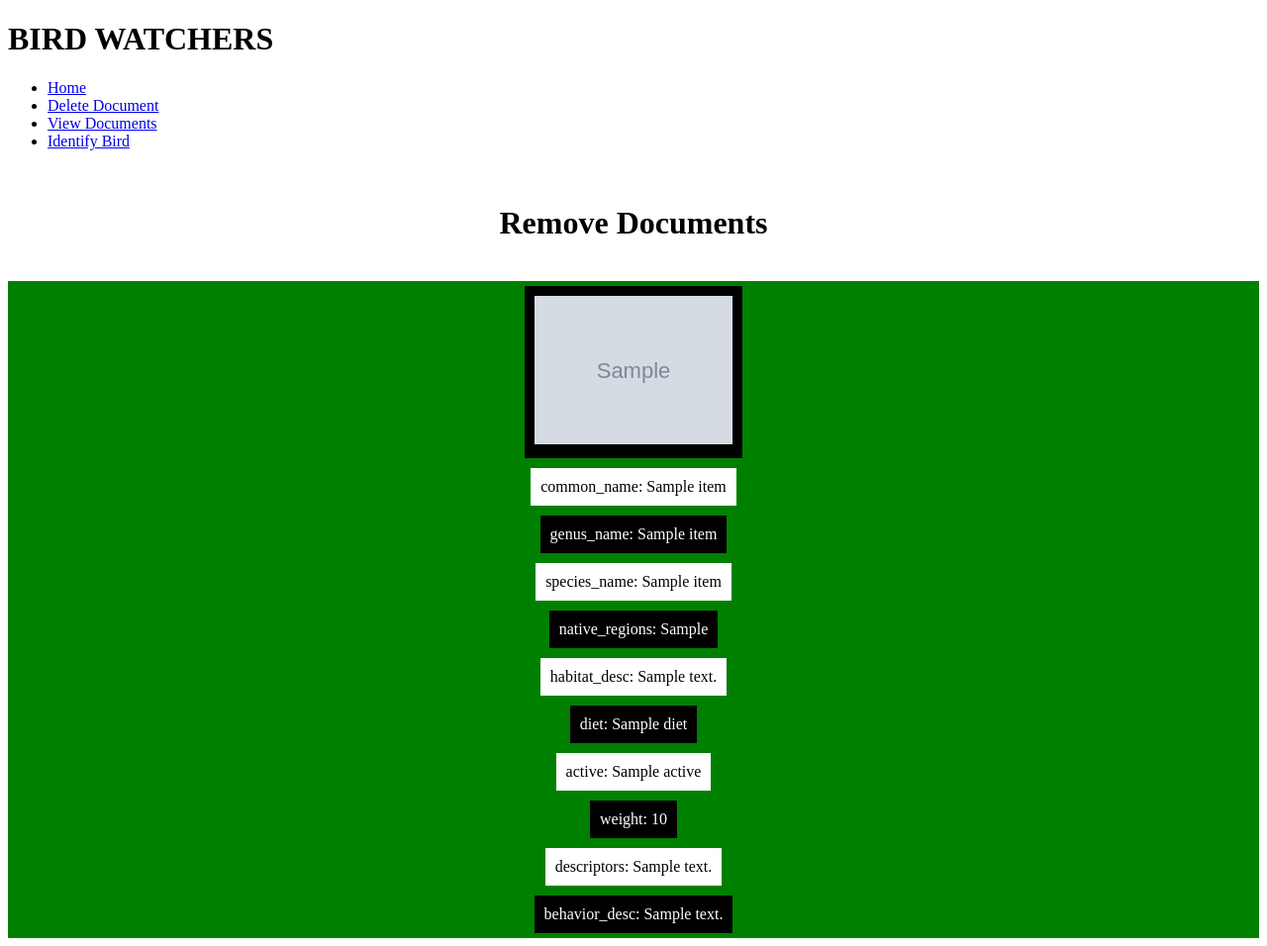
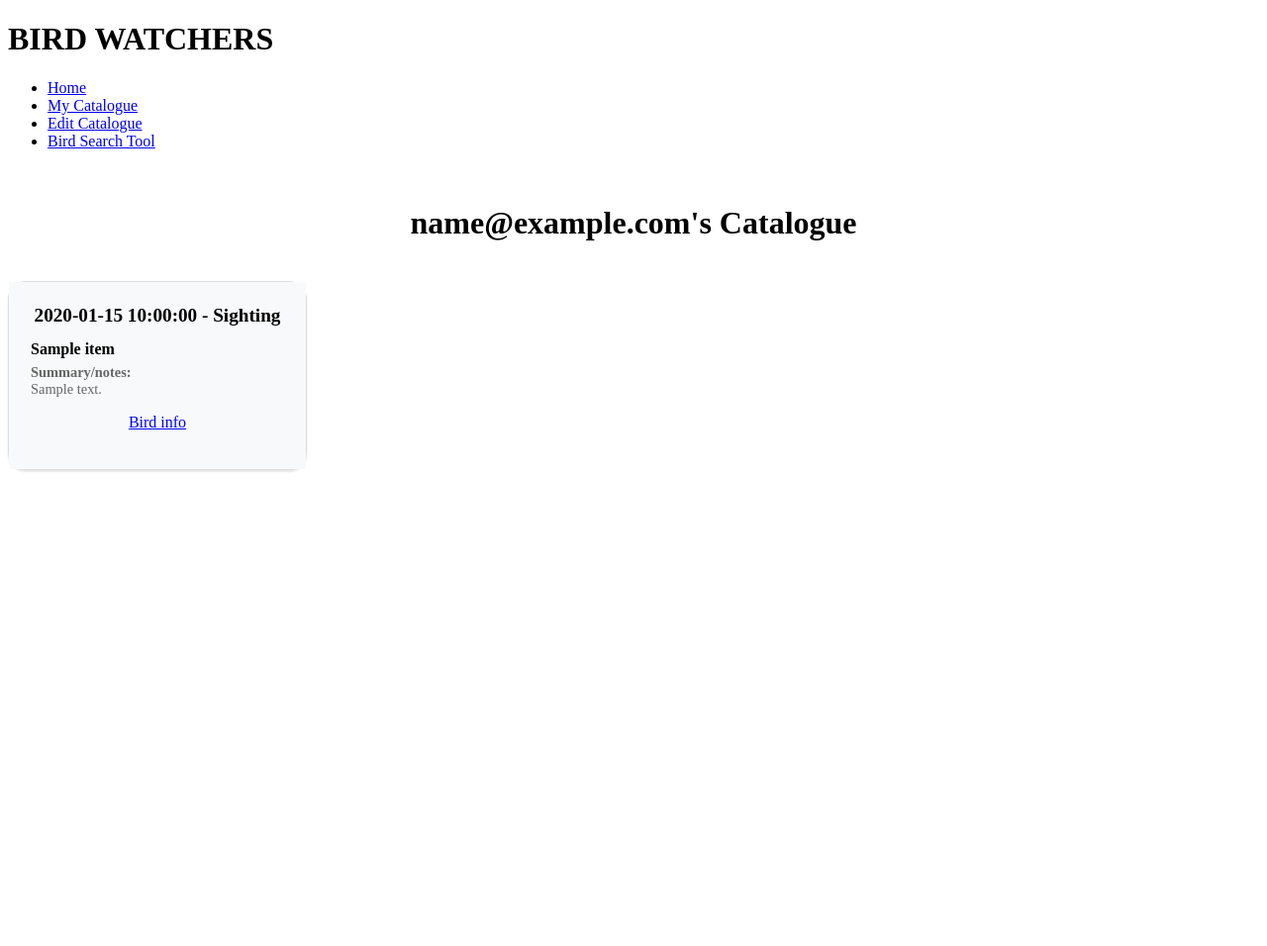
Before and after one commit to ChristianAlameda/BirdWatchers, a Flask app: page /view in a window 1280 px wide. Shown: the whole page at 99% size. After the commit the page ends 477 px from the top, so only its background shows below. Run offline with Flask 3, Linux system fonts and the light colour scheme; grey boxes marked "Sample" are stand-in pictures; a database or web service that is not in the repository returns one stand-in record (values such as "Sample title").

Commit message:
CSS overhaul for view.html, rem.html, results.html, and add_details.html. Implemented functionality for adding user notes/summary and date specification for a particular sighting with method add_details().

```diff
--- a/app.py
+++ b/app.py
@@ -10,39 +10,39 @@ from bson import ObjectId
 
 class MyFlaskApp:
     def __init__(self):
+        # GLOBAL VARS
         self.curr_email = ''
+        self.selected_result = ''
+
         # Initialize Flask app
         self.app = Flask(__name__, static_url_path='/static')   # COLE - Added "static_url_path='/static" to reference static files in code
         self.app.secret_key = 'your_secret_key_here'
-        #AUTH PATHS
+
+        ### APP ROUTES ###
+        # AUTH PATHS
         self.app.add_url_rule('/logged_in', 'logged_in', self.logged_in)
         self.app.add_url_rule('/login', 'login', self.login, methods=['POST', 'GET'])
         self.app.add_url_rule('/logout', 'logout', self.logout, methods=['POST', 'GET'])
         self.app.add_url_rule('/', 'index', self.index, methods=['POST', 'GET'])
-
-        # Add routes to the app
-        #Changed to home from /
-        self.app.add_url_rule('/home', 'home', self.home)
-        # #ADDING
-        self.app.add_url_rule('/add', 'add', self.add, methods=['POST'])
-        #REMOVING
+        # HOME
+        self.app.add_url_rule('/home', 'home', self.home)   # NOTE: Changed to home from /
+        # REMOVING
         self.app.add_url_rule('/rem', 'rem', self.rem)
         self.app.add_url_rule('/rem/new_removed_document', 'new_removed_document', self.new_removed_document, methods=['POST'])
-        #IDENTIFYING
+        # IDENTIFYING & ADDING
         self.app.add_url_rule('/identify', 'identify', self.identify)
-        self.app.add_url_rule('/identify/id_submission', 'id_submission', self.id_submission, methods=['POST'])
-
-        #VIEWING
+        self.app.add_url_rule('/identify/id_results', 'id_results', self.id_results, methods=['POST'])
+        self.app.add_url_rule('/identify/id_results/add', 'add', self.add, methods=['POST'])
+        self.app.add_url_rule('/identify/id_results/add/add_details', 'add_details', self.add_details, methods=['POST'])
+        # VIEWING
         self.app.add_url_rule('/view', 'view', self.view)
 
-
-        #CLASS INITIALIZATION
+        # DB CLASS INITIALIZATION
         self.database = Database()
         self.database.connect()
-
         self.database.checkIfEmpty()
 
-        #AUTH DATABASE
+        # AUTH DATABASE INITIALIZATION
         self.user_database = UserDatabase()
         self.user_database.connect('auth')
 
@@ -150,9 +150,11 @@ class MyFlaskApp:
         self.user_database.connect(self.curr_email)
         all_posts = self.user_database.getPosts({})
         # print(all_posts[0])
-        all_posts_list = []
-        for i in all_posts:
-            all_posts_list.append(i)
+        #all_posts_list = []
+        #for i in all_posts:
+        #    all_posts_list.append(i)
+
+        all_posts_list = list(all_posts)
 
         if all_posts == None:
             message = "You do not currently have any items in your collection yet please go back to the homeapge<br><br><a href='home'>Visit Homepage</a>"
@@ -181,7 +183,12 @@ class MyFlaskApp:
 
         return render_template('identify.html', active=active, feather_color=feather_color, beak_type=beak_type)
 
-    def id_submission(self):
+    def id_results(self):
+        log_title = "[Method: id_results()]: "
+
+        print(log_title, "Method START")
+        print("")
+
         # Grab user-selected values from HTML forms
         active = request.form.get('active')
         feather_color = request.form.getlist('feather_color')
@@ -189,10 +196,10 @@ class MyFlaskApp:
         bird_size = request.form.get('bird_size')
 
         # DEBUGGING OUTPUT
-        print("LOG: Value of active: ", active)
-        print("LOG: Value of feather_color: ", feather_color)
-        print("LOG: Value of beak_type: ", beak_type)
-        print("LOG: Value of bird_size: ", bird_size)
+        print(log_title, "Value of active: ", active)
+        print(log_title, "Value of feather_color: ", feather_color)
+        print(log_title, "Value of beak_type: ", beak_type)
+        print(log_title, "Value of bird_size: ", bird_size)
 
         bird_size_mapping = {
             "xsmall": {"min": 0, "max": 3.9},
@@ -226,92 +233,118 @@ class MyFlaskApp:
 
         # Perform query and store results in results
         results = self.database.getPosts(query)
-        print("LOG: Raw results data: ", results)
+        print("")
+        print(log_title, "Raw query results data: ", results)
+        print("")
 
         # Check if results are empty [] --> have to convert cursor that's returned from DB to list
         results_list, is_empty = self.check_empty(results)
-        print("LOG: Results list: ", results_list)
+        print("")
+        print(log_title, "Results list: ", results_list)
+        print("")
 
         # If results empty --> render /identify page with no results message
         if is_empty:
-            print("LOG: No results: True")
+            print(log_title, "No results: True")
             return render_template('identify.html', no_results=True)
 
         # Iterate through results_list and create array containing each retrieved document
         items = [result for result in results_list]
-        print("LOG: Final items: ", items)
+        print("")
+        print(log_title, "Final items: ", "   ", type(items), "   ", items)
+        print("")
 
-        return render_template('add.html', query_results=items)
+        print(log_title, "Method END.")
+        print("")
+
+        return render_template('results.html', query_results=items)
 
     def add(self):
-        ### COLE - NEW CODE START ###
-
-        print("LOG: add() function START.")
+        log_title = "[Method: add()]: "
+        print(log_title, "Method START.")
 
         # Retrieve SINGLE selected item from query results
-        item = request.form.get('selected_item')
-        print("LOG: Query result from id_submission() retrieved.")
+        self.selected_result = request.form.get('selected_item')
+        print(log_title, "Selected query result from id_results() retrieved.")
 
         # Parsing selected query result str to dict
-        item = self.parseStringToDict(item)
-        print("LOG: Query result string parsed to dict.")
-        print("LOG: Printing dict below...")
+        self.selected_result = self.parseStringToDict(self.selected_result)
+        print(log_title, "Selected query result string parsed to dict.")
+        print(log_title, "Printing dict below...")
         print("")
-        print(item)
+        print(type(self.selected_result), self.selected_result)
         print("")
 
-        print("Connecting to user database...")
-        self.user_database.connect(self.curr_email)
-        print("LOG: Connected to user database.")
+        # Initialize to-be-added keys/fields for add_details()
+        self.selected_result["sighting_summary"] = ""
+        self.selected_result["sighting_date"] = ""
 
-        # Check for dupes in user catalogue before adding new one
-        item = self.catch_duplicate({'item':item})
-        print("LOG: Duplicate documents checked.")
+        print(log_title, "printing dict with new fields (currently empty): ", self.selected_result)
         print("")
-        print("LOG: Attempting to insert dict as document to user database...")
-        self.user_database.insertPost(item)
 
-        return "YOU HAVE SUCCESSFULLY ADDED A SIGHTING TO YOUR CATALOGUE! PRESS THIS LINK TO GET BACK TO THE HOMEPAGE <br><br><a href='home'>Visit Homepage</a>"
+        print(log_title, "Method END.")
+        print("")
 
-        ### COLE - NEW CODE END ###
+        return render_template('add_details.html', item=self.selected_result)
+
+    def add_details(self):
+        log_title = "[Method: add_details()]: "
+
+        print(log_title, "Method START.")
+        print("")
+
+        item = self.selected_result
+
+        sighting_summary = request.form.get('sighting_summary')
+        sighting_date = request.form.get('sighting_date')
+        print("")
+        print(log_title, "Current dict: ", item)
+        print("")
+        print(log_title, "Received summary value: ", sighting_summary)
+        print(log_title, "Received date value: ", sighting_date)
+        print("")
+
+        #item = self.parseStringToDict(item)
+        item["sighting_summary"] = sighting_summary
+        item["sighting_date"] = sighting_date
 
 
-        ### CHRISTIAN - ORIGINAL CODE START ###
+        print(log_title, "ATTEMPTING TO INSERT INTO USER DATABASE...")
+        print(log_title, "Connecting to user DB...")
+        self.user_database.connect(self.curr_email)
+        print(log_title, "Connected.")
+        print(log_title, "Checking for dupes in user's collection...")
+        item = self.catch_duplicate({"item":item})
+        print(log_title, "No duplicates found.")
+        print("")
+        print(log_title, "Final item before insertion:",'  ',type(item), '  ', item)
+        print("")
+        print(log_title, "INSERTING...")
+        self.user_database.insertPost(item)
+        print(log_title, "Item has been successfully inserted into user's collection.")
+        print(log_title, "Function END.")
+        print("")
 
-        # NOTE: Double ## means original code was commented
-
-        # print('here1')
-        # item = request.form["selected_items"]
-        # item = self.parseStringToDict(item)
-
-        # print('here2')
-        # self.user_database.connect(self.curr_email)
-        # print('here3')
-        ## item = self.catch_duplicate({"item":item})
-        ## print("item",'  ',type(item), '  ', item)
-        # self.user_database.insertPost({"item":item})
-        # return "YOU HAVE SUCCESSFULLY ADDED A PRESET PRESS THIS LINK TO GET BACK TO THE HOMEPAGE <br><br><a href='home'>Visit Homepage</a>"
-        ## if isinstance(item, dict):
-        ##     self.user_database.insertPost({"item":item})
-        ##     return "return YOU HAVE SUCCESSFULLY ADDED A PRESET PRESS THIS LINK TO GET BACK TO THE HOMEPAGE <br><br><a href='home'>Visit Homepage</a>"
-        ## else:
-        ##     return "return YOU HAVE ADDED THAT BIRD ALREADY PRESS THIS LINK TO GET BACK TO THE HOMEPAGE <br><br><a href='home'>Visit Homepage</a>"
-
-        ### CHRISTIAN - ORIGINAL CODE END ###
+        return render_template('add_success.html')
 
     def view(self):
+        log_title = "[Method: view()]: "
+
         self.user_database.connect(self.curr_email)
         all_posts = self.user_database.getPosts({})
         # print(all_posts[0])
-        all_posts_list = []
-        for i in all_posts:
-            all_posts_list.append(i)
+        #all_posts_list = []
+        #for i in all_posts:
+        #    all_posts_list.append(i)
+        all_posts_list = list(all_posts)
+        print(log_title, "all_posts_list: ", all_posts_list)
+        print("")
 
         if all_posts == None:
             message = "You do not currently have any items in your collection yet please go back to the homeapge<br><br><a href='home'>Visit Homepage</a>"
             return message
         else:
-            return render_template('view.html', all_posts=all_posts_list)
+            return render_template('view.html', all_posts=all_posts_list, email=self.curr_email)
 
     #################################
     #################################
@@ -369,5 +402,3 @@ class MyFlaskApp:
 if __name__ == "__main__":
     x = MyFlaskApp()
     x.app.run(host="0.0.0.0", port=7777)
-
-# test comment
--- a/templates/base.html
+++ b/templates/base.html
@@ -10,9 +10,9 @@
     <nav>
         <ul>
             <li><a class="current" href="/home">Home</a></li>
-            <li><a href="/rem">Delete Document</a></li>
-            <li><a href="/view">View Documents</a></li>
-            <li><a href="/identify">Identify Bird</a></li>
+            <li><a href="/view">My Catalogue</a></li>
+            <li><a href="/rem">Edit Catalogue</a></li>
+            <li><a href="/identify">Bird Search Tool</a></li>
 
         </ul><br>
     </nav>
--- a/templates/home.html
+++ b/templates/home.html
@@ -4,6 +4,6 @@
 
 {% block content %}
 
-    <h1 style="text-align:center">WELCOME HOME {{email}}</h1>
+    <h1 style="text-align:center">WELCOME HOME, {{email}}</h1>
 
 {% endblock %}
--- a/templates/identify.html
+++ b/templates/identify.html
@@ -79,7 +79,7 @@
 
         <h3>Select characteristics below:</h3>
 
-        <form action="/identify/id_submission" method="POST" onsubmit="return validateForm()">
+        <form action="/identify/id_results" method="POST" onsubmit="return validateForm()">
 
             <!-- Dropdown menu for time of day selection -->
             <label for="active">Time of day:</label><br>
--- a/templates/view.html
+++ b/templates/view.html
@@ -1,62 +1,112 @@
 {% extends "base.html" %}
 
-{% block title %}View Documents - My Website{% endblock %}
+{% block title %}My Catalogue - My Website{% endblock %}
 
 {% block content %}
-    <!DOCTYPE html>
-    <html>
+
     <style>
-        /* Apply alternating styles for non-list items */
-        .container {
-            background-color:green;
-            display: flex;
-            flex-direction: column;
-            align-items: center;
+        .card {
+            width: 300px;
+            border: 1px solid #ddd;
+            border-radius: 18px;
+            box-shadow: 0 2px 2px rgba(0, 0, 0, 0.1);
+            background-color: #fff;
+            text-align: center;
+            margin-bottom: 20px;
         }
 
-        .item:nth-child(odd) {
-            background-color: black;
-            color: white;
-            padding: 10px;
-            margin: 5px;
+        .card-body {
+            background-color: #f8f9fa;
+            padding: 4px;
         }
 
-        .item:nth-child(even) {
-            background-color: white;
-            color: black;
-            padding: 10px;
-            margin: 5px;
+        .card-title {
+            font-size: 1.2rem;
+            font-weight: bold;
+            margin-bottom: 6px;
         }
 
-        img {
-            width: 200px;
-            height: auto; /* Maintain the aspect ratio */
+        .card-subtitle {
+            font-size: 1.0rem;
+            font-weight: 800;
+            margin-top: 14px;
+            margin-bottom: 6px;
+            margin-left: 18px;
+            margin-right: 18px;
+            text-align: left;
+        }
+
+        .card-text {
+            font-size: 0.9rem;
+            color: #666;
+            text-align: left;
+            margin-top: 2px;
+            margin-bottom: 6px;
+            margin-left: 18px;
+            margin-right: 18px;
         }
     </style>
-    <head>
-          <title>Hi</title>
-    </head>
-    <body>
-    <h1 style="text-align:center">Remove Documents</h1><br>
-    <!--all posts: {{ all_posts }}<br>-->
-    {% for document in all_posts %}
-        <div class="container">
 
-            <!-- COLE - <div> for image URLs added -->
-            <div class="item"><img src="{{ document['item']['image'] }}"></div>
+    <h1 style="text-align:center">{{ email }}'s Catalogue</h1><br>
 
-            <div class="item">common_name: {{ document['item']['common_name'] }}</div>
-            <div class="item">genus_name: {{ document['item']['genus_name'] }}</div>
-            <div class="item">species_name: {{ document['item']['species_name'] }}</div>
-            <div class="item">native_regions: {{ document['item']['native_regions'] }}</div>
-            <div class="item">habitat_desc: {{ document['item']['habitat_desc'] }}</div>
-            <div class="item">diet: {{ document['item']['diet'] }}</div>
-            <div class="item">active: {{ document['item']['active'] }}</div>
-            <div class="item">weight: {{ document['item']['weight'] }}</div>
-            <div class="item">descriptors: {{ document['item']['descriptors'] }}</div>
-            <div class="item">behavior_desc: {{ document['item']['behavior_desc'] }}</div>
-        </div>
-    {% endfor %}
-    </body>
-    </html>
+        {% for document in all_posts %}
+
+            <div class="card">
+                <div class="card-body">
+                    <h3 class="card-title">{{ document['item']['sighting_date']}} - Sighting</h3>
+                    <h5 class="card-subtitle">{{ document['item']['common_name'] }}</h3>
+                    <p class="card-text" style="font-weight: bold; margin-bottom: 0px;">Summary/notes:
+                        <span>
+                            <p class="card-text" style="margin-top: 0px; margin-bottom: 2px;">{{ document['item']['sighting_summary'] }}</p>
+                        </span>
+                    </p>
+
+                    <div class="additionalDetails" style="display: none;">
+                        <p class="card-text" style="font-weight: bold; margin-bottom: 0px;">Bird information</p>
+                        <p class="card-text" style="margin-top: 4px;">Scientific name: {{ document['item']['genus_name'] }} {{ document['item']['species_name'] }}</p>
+                        <p class="card-text">Native US regions:
+                            <span>
+                                {% for region in document['item']['native_regions'] %}
+                                    {{ region }}{% if not loop.last %}, {% endif %}
+                                {% endfor %}
+                            </span>
+                        </p>
+                        <p class="card-text">Habitat description: {{ document['item']['habitat_desc'] }}</p>
+                        <p class="card-text">Active: {{ document['item']['active'] }}</p>
+                        <p class="card-text">Diet: {{ document['item']['diet'] }}</p>
+                        <p class="card-text">Behaviors:
+                            <span>
+                                {% for descriptor in document['item']['descriptors'] %}
+                                    {{ descriptor }}{% if not loop.last %}, {% endif %}
+                                {% endfor %}
+                            </span>
+                        </p>
+                        <p class="card-text">Behavior description: {{ document['item']['behavior_desc'] }}</p>
+                        <p class="card-text">Conservation status: {{ document['item']['conservation_status'] }}</p>
+                    </div>
+
+                    <p class="toggleDetails" style="text-decoration: underline; color: blue; cursor: pointer;" onclick="toggleDetails(this)">Bird info</p>
+                    <br>
+
+                </div>
+            </div>
+
+        {% endfor %}
+
+    <script>
+        function toggleDetails(button) {
+            const cardBody = button.parentElement;
+            const additionalDetails = cardBody.querySelector('.additionalDetails');
+            const buttonText = cardBody.querySelector('.toggleDetails');
+
+            if (additionalDetails.style.display === 'none') {
+                additionalDetails.style.display = 'block';
+                buttonText.textContent = 'Show less';
+            } else {
+                additionalDetails.style.display = 'none';
+                buttonText.textContent = 'Bird info';
+            }
+        }
+    </script>
+
 {% endblock %}
```
Also changed, not shown: templates/add_details.html (added, +96 -0 lines), templates/add_success.html (added, +43 -0 lines), templates/rem.html (+55 -38 lines), templates/results.html (renamed from templates/add.html, +3 -17 lines).
